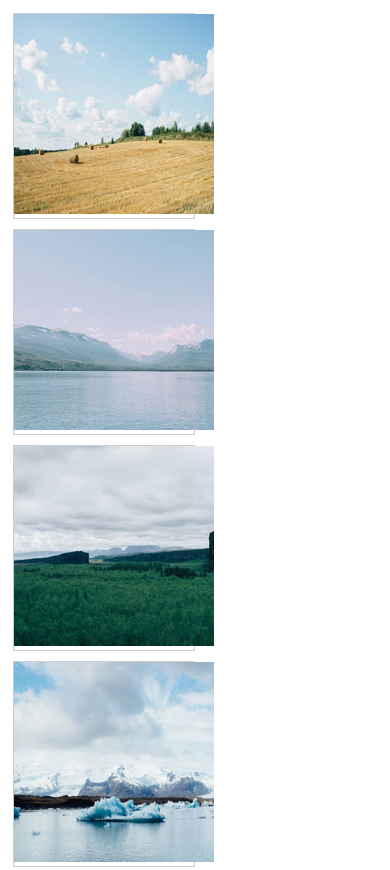
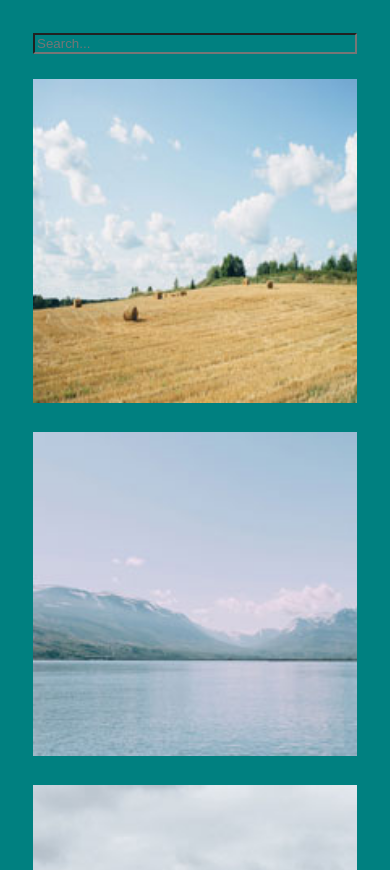
Before and after one commit to Mariokmargo/techdegree-project-5, a plain HTML site: page index.html in a window 390 px wide. Shown: the top 870 px of the page. Drawn offline with Linux system fonts and the light colour scheme.

Commit message:
Mobile design and CSS added

```diff
--- a/app.css
+++ b/app.css
@@ -1,11 +1,34 @@
 
 
-div.gallery {
-    margin: 5px;
-    border: 1px solid #ccc;
-    float: left;
-    width: 180px;
-  }
+*{
+    background: teal;
+
+}
+
+
+input{
+    margin-bottom: 25px;
+    width: 100%;
+
+}
+
+body{
+    padding: 25px;
+}
+
+.container{
+
+    display:flex;
+    flex-direction: column;
+}
+
+
+.container img{
+height: auto;
+width: 100%;
+padding-bottom: 25px;
+
+}
 
   .desc{
       display: none;
--- a/index.html
+++ b/index.html
@@ -1,10 +1,19 @@
 <!DOCTYPE html>
 <head>
     <title>Photo Gallery project</title>
+    <meta name="viewport" content="width=device-width, initial-scale=1">
     <link rel="stylesheet" href="app.css">
 </head>
 <body>
 
+
+    <div class="box">
+        <div class="container-1">
+          <input type="search" id="search" placeholder="Search...">
+        </div>
+      </div>
+
+<section class="container">
 <div class="gallery">
     <a target="_blank" href="photos/01.jpg">
       <img src="photos/thumbnails/01.jpg" alt="Hay Bales">
@@ -103,6 +112,7 @@
 
     </div>
   </div>
+</section>
 
 </body>
 
```
